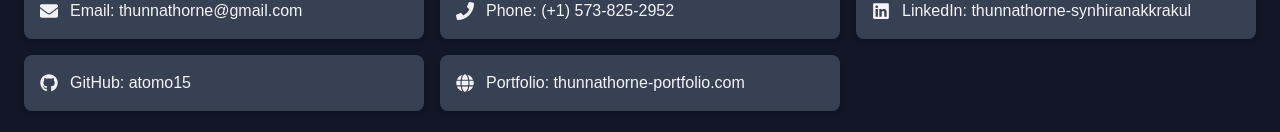
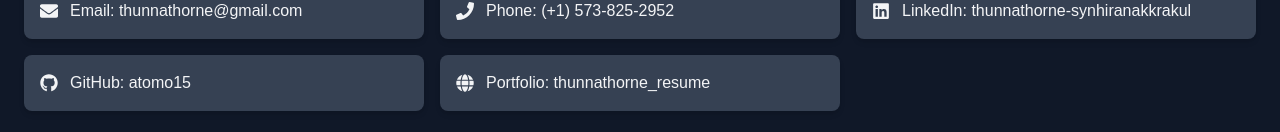
Before and after one commit to atomo15/thunnathorne_resume2025, a Next.js app: page / in a window 1280 px wide. Shown: the part 6615-6747 px from the top of the page. Built offline with nearby package versions, Linux system fonts and the light colour scheme.

Commit message:
Update index.js

```diff
--- a/pages/index.js
+++ b/pages/index.js
@@ -17,7 +17,8 @@ function getShortenedUrl(url, platform) {
     return match ? match[1] : cleanUrl;
   } else if (platform === 'Portfolio') {
     // แสดงเฉพาะโดเมนหลัก (เช่น "thunnathorne-portfolio.com" จาก "https://thunnathorne-portfolio.com/projects")
-    return new URL(cleanUrl).hostname.replace('www.', '');
+    // return new URL(cleanUrl).hostname.replace('www.', '');
+    return "thunnathorne_resume";
   }
   return cleanUrl; // สำหรับ Email และ Phone
 }
```
